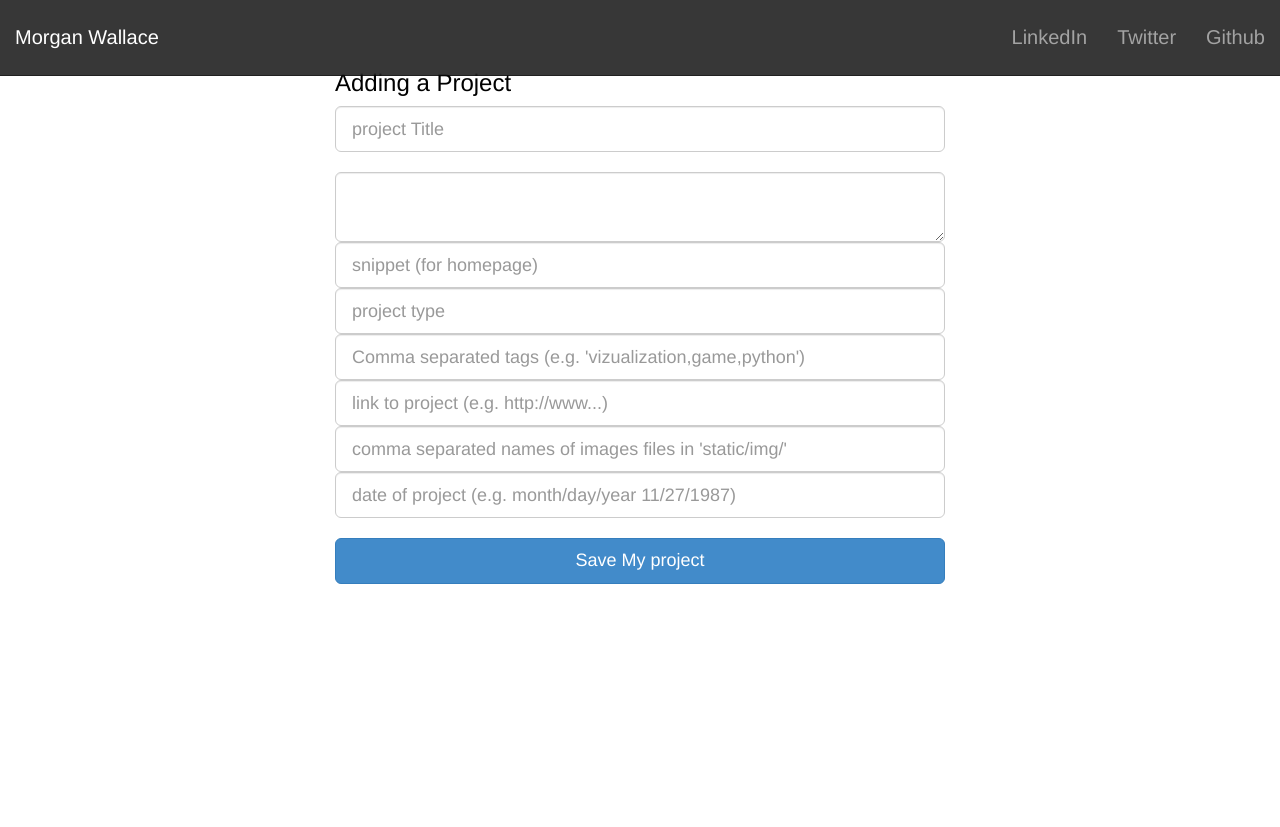
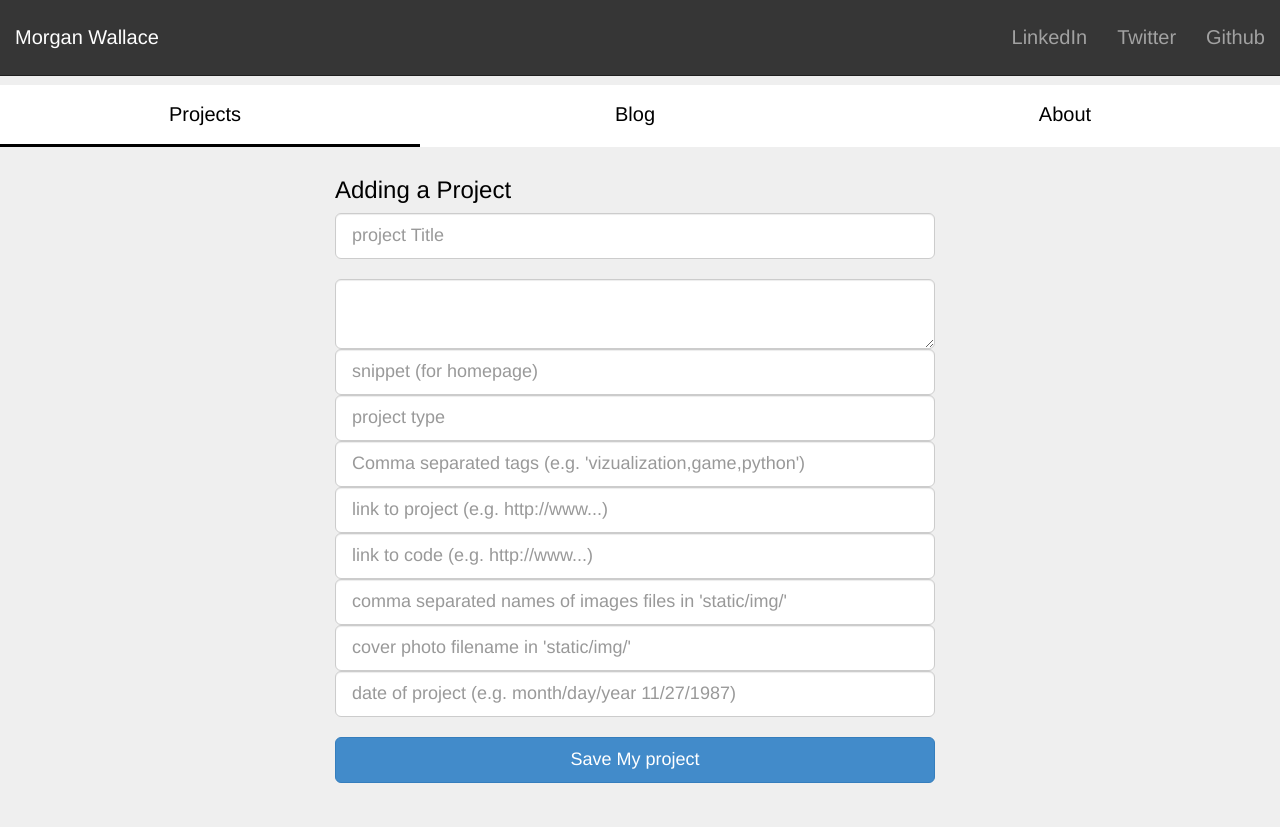
Before and after one commit to morganwallace/flask_portfolio, a Flask app: page /add in a window 1280 px wide. Before the commit the page ends 584 px from the top, so only its background shows below. Run offline with Flask 2, Linux system fonts and the light colour scheme; some libraries are stand-ins or nearby versions.

Commit message:
added menu to layout; about&blog pages too.

```diff
--- a/app.py
+++ b/app.py
@@ -27,7 +27,7 @@ def home():
     projectsList=[]
 
     for proj in projects:
-        app.logger.debug(proj[5].split(",")[0])
+        # app.logger.debug(proj[5].split(",")[0])
         projectsList.append({
             'title':str(proj[0]).title(),
             'body':proj[1],
@@ -69,6 +69,8 @@ def add_project():
         imagesLinks=request.form['imagesLinks'],
         snippet=request.form['snippet'],
         date=int(time.mktime(time.strptime(request.form['date'],"%m/%d/%Y")))/3600/24,
+        cover_photo=request.form['coverphoto'],
+        codeLink=request.form['codelink']
         )
     # time.strptime(request.form['date'],"%m/%d/%Y")
     db.session.add(project)
@@ -77,7 +79,13 @@ def add_project():
     resp = make_response(jsonify(success=True,title=request.form['title']))
     return resp
 
+@app.route('/blog')
+def blog():
+    return render_template('blog.html')
 
+@app.route('/about')
+def about():
+    return render_template('about.html')
 
 @app.route('/project/<title>')
 def project(title):
--- a/static/css/style.css
+++ b/static/css/style.css
@@ -5,19 +5,23 @@
 */
 
 html{
-	background-color: lightgray;
-
+	background-color: #efefef;
 }
 
 body{
-	/*margin-top: 70px;*/
+	/*margin-top: 50px;*/
 	padding-top: 50px;
 	overflow-x: hidden;
+	/*overflow: hidden;*/
+	background-color: #efefef;
 }
 
 #footer{
 	padding-bottom: 10px;
 	box-shadow: inset 0px 0px 0px black;
+}
+.row{
+	margin-right: 0;
 }
 
 /*#mypic{
@@ -81,7 +85,7 @@ h1,h2,h3,h4,h5,h6,p{
 
 #projectsViewer, #aboutcolumn{
 	background-color: white;
-	margin-top: 30px;
+	margin-top: 0px;
 	background-color: white;
 }
 
@@ -152,8 +156,8 @@ h1,h2,h3,h4,h5,h6,p{
 
 #content-box{
 	/* border: 1px solid #c0bfbf; */
-/* 	background-color: lightgrey; */
-	margin-top: 40px;
+ 	background-color: white;
+	/*margin-top: 40px;*/
 	margin-bottom: 20px;
 	padding: 20px;
 	border-radius: 3px;
@@ -167,8 +171,29 @@ h1,h2,h3,h4,h5,h6,p{
     padding-top: 0;
     font-size: 20px;
 }
-/*
-.container-fluid{
-	background-color: rgb(79, 80, 89);
+
+#menu{
+	list-style: none;
+	padding-left: 0px;
+	background-color: white;
+	margin-top: 10px;
 }
-*/
+#menu li{
+	padding-top: 15px;
+	padding-bottom: 15px;
+	text-align: center;
+	font-size: 20px;
+	/*font-weight: 100;*/
+
+}
+#menu a{
+	color: black;
+}
+
+#menu li:hover{
+	background-color: lightgrey;
+}
+
+#menu .active{
+	border-bottom: 3px solid black;
+}
--- a/static/js/main.js
+++ b/static/js/main.js
@@ -85,6 +85,16 @@ $(window).load(function() {
 
 $(document).ready(function(){
 
+	//add the bottom border to the correct menu item
+	if (window.location.pathname=='/blog') {
+		$("#menu-blog").addClass('active');
+	}
+	else if(window.location.pathname=='/about'){
+		$("#menu-about").addClass('active');
+	}
+	else{
+		$("#menu-project").addClass('active');
+	};
 	// if ($(".project-link").attr('href').search('github')attr('href').search('github')>0){
 	// 	$(".project-link").text('Source code on GitHub');
 	// }
--- a/templates/add.html
+++ b/templates/add.html
@@ -13,7 +13,9 @@
 	          <input type="text" name="projectType" value="" class="form-control input-lg" placeholder="project type"  />
 	          <input type="text" name="tags" value="" class="form-control input-lg" placeholder="Comma separated tags (e.g. 'vizualization,game,python')"  />
 	          <input type="text" name="externalLink" value="" class="form-control input-lg" placeholder="link to project (e.g. http://www...)"  />
+	          <input type="text" name="codelink" value="" class="form-control input-lg" placeholder="link to code (e.g. http://www...)"  />
 	          <input type="text" name="imagesLinks" value="" class="form-control input-lg" placeholder="comma separated names of images files in 'static/img/'"  />
+	          <input type="text" name="coverphoto" value="" class="form-control input-lg" placeholder="cover photo filename in 'static/img/'"  />
 	          <input type="text" name="date" value="" class="form-control input-lg" placeholder="date of project (e.g. month/day/year 11/27/1987)"  />
 	          <!-- Test out plain text -->
 	          <!-- <textarea name="body" id='project-body-plain' class = "form-control input-lg"></textarea> -->
--- a/templates/layout.html
+++ b/templates/layout.html
@@ -69,8 +69,24 @@
     {% endwith %}
 
 
+<div class="container-fluid" id='content'>
+
+  <div  class="row">
+    <ul id='menu' class="row">
+      <a href="/">
+        <li class="col-xs-4" id="menu-project">Projects</li>
+      </a>
+      <a href='/blog'>
+        <li class="col-xs-4" id='menu-blog'>Blog</li>
+      </a>
+      <a href="/about">
+        <li class="col-xs-4" id="menu-about">About</li>
+      </a>
+    </ul>
+
     {% block content %}{% endblock %}
-
+  </div>
+</div>
 
 <!--     <div class="navbar navbar-default navbar-fixed-bottom">
       <div class="container">
```
Also changed, not shown: templates/about.html (added, +18 -0 lines), templates/blog.html (added, +15 -0 lines), templates/index.html (+5 -7 lines), static/img/titanaction.png (added).
